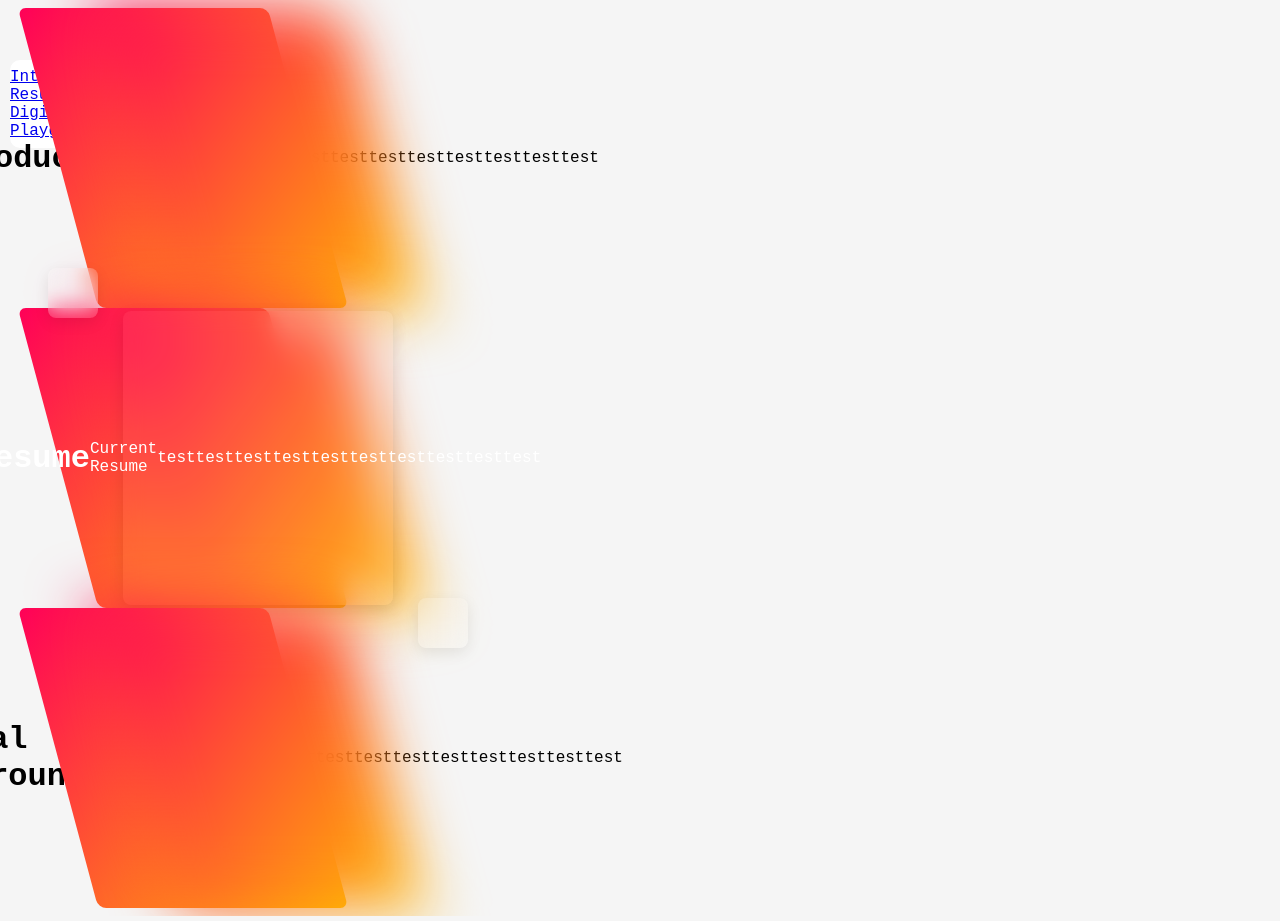
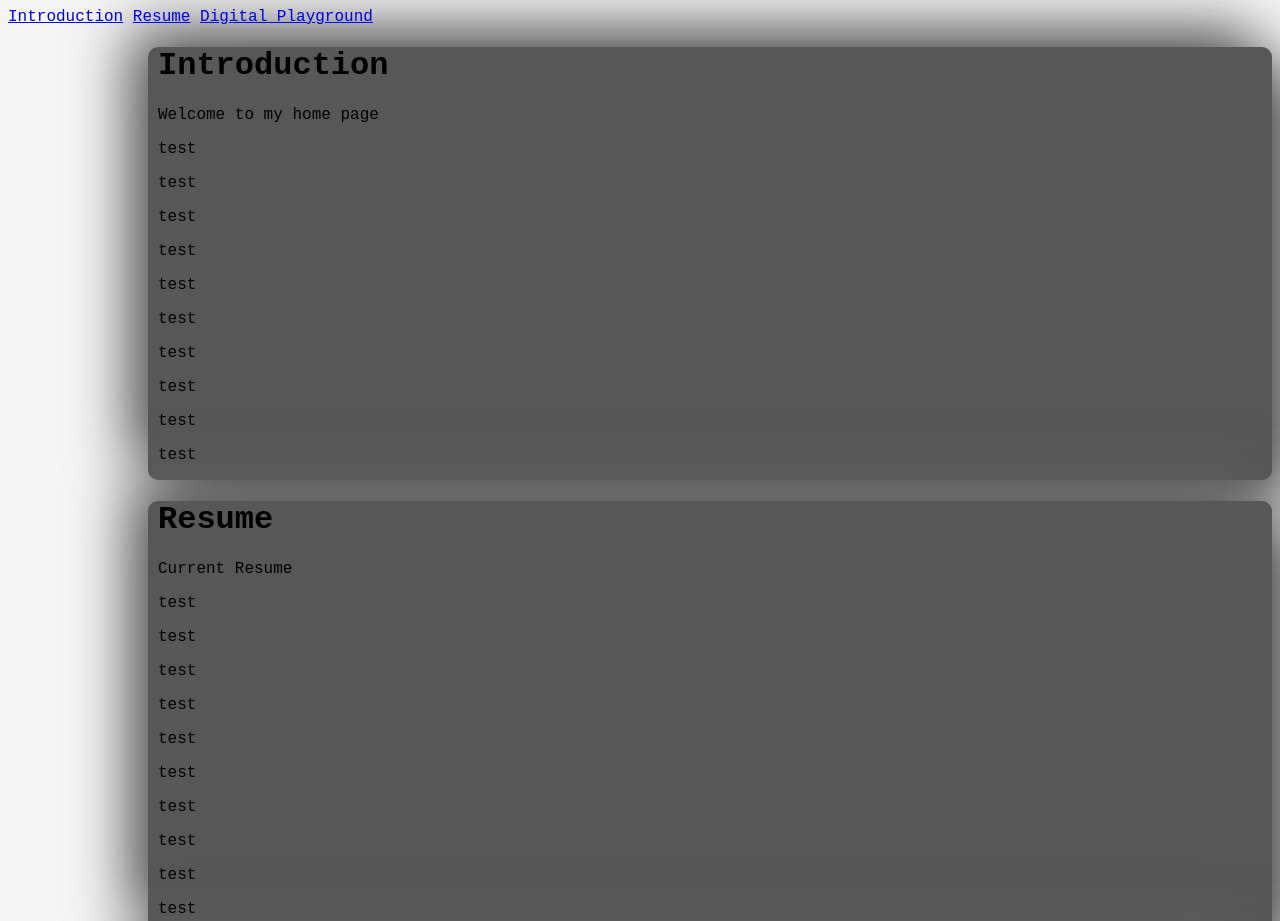
Before and after one commit to tm-akers/tm-akers.github.io, a plain HTML site: page index.html in a window 1280 px wide. Shown: the top 921 px of the page. Drawn offline with Linux system fonts and the light colour scheme.

Commit message:
general back-up

```diff
--- a/base-style.css
+++ b/base-style.css
@@ -3,7 +3,7 @@ body {
     font-family: 'Courier New', Courier, monospace;
 
 }
-.box2 {
+.box {
     border-radius: 10px;
     background: #575757;
     box-shadow:  20px 20px 60px #4a4a4a,
@@ -12,145 +12,3 @@ body {
     padding-bottom: 0.1px;
     margin-left: 140px;
 }
-
-.sidebar {
-    width: 130px;
-    position: fixed;
-    z-index: 1;
-    top: 60px;
-    left: 10px;
-    background: white;
-    overflow-x: hidden;
-    padding: 8px 0;
-    border-radius: 10px;
-}
-.box {
-    position: relative;
-    width: 500px;
-    height: 300px;
-    display: flex;
-    justify-content: center;
-    align-items: center;
-    transition: 0.5s;
-    z-index: 1;
-}
-
-.box::before {
-    content: ' ';
-    position: absolute;
-    top: 0;
-    left: 50px;
-    width: 50%;
-    height: 100%;
-    text-decoration: none;
-    background: #fff;
-    border-radius: 8px;
-    transform: skewX(15deg);
-    transition: 0.5s;
-}
-
-.box::after {
-    content: '';
-    position: absolute;
-    top: 0;
-    left: 50;
-    width: 50%;
-    height: 100%;
-    background: #fff;
-    border-radius: 8px;
-    transform: skewX(15deg);
-    transition: 0.5s;
-    filter: blur(30px);
-}
-
-.box:hover:before,
-.box:hover:after {
-    transform: skewX(0deg) scaleX(1.3);
-}
-
-.box:before,
-.box:after {
-    background: linear-gradient(315deg, #ffbc00, #ff0058)
-}
-
-.box span {
-    display: block;
-    position: absolute;
-    top: 0;
-    left: 0;
-    right: 0;
-    bottom: 0;
-    z-index: 5;
-    pointer-events: none;
-}
-
-.box span::before {
-    content: '';
-    position: absolute;
-    top: 0;
-    left: 0;
-    width: 0;
-    height: 0;
-    border-radius: 8px;
-    background: rgba(255, 255, 255, 0.1);
-    backdrop-filter: blur(10px);
-    opacity: 0;
-    transition: 0.1s;
-    animation: animate 2s ease-in-out infinite;
-    box-shadow: 0 5px 15px rgba(0,0,0,0.08)
-}
-
-.box span::before {
-    top: -40px;
-    left: 40px;
-    width: 50px;
-    height: 50px;
-    opacity: 1;
-}
-
-.box span::after {
-    content: '';
-    position: absolute;
-    bottom: 0;
-    right: 0;
-    width: 100%;
-    height: 100%;
-    border-radius: 8px;
-    background: rgba(255, 255, 255, 0.1);
-    backdrop-filter: blur(10px);
-    opacity: 0;
-    transition: 0.5s;
-    box-shadow: 0 5px 15px rgba(0,0,0,0.08);
-    animation-delay: -1s;
-}
-
-.box span:after {
-    bottom: -40px;
-    right: 40px;
-    width: 50px;
-    height: 50px;
-    opacity: 1;
-}
-
-.box .content {
-    position: relative;
-    width: 190px;
-    height: 254px;
-    padding: 20px 40px;
-    background: rgba(255, 255, 255, 0.05);
-    backdrop-filter: blur(10px);
-    box-shadow: 0 5px 15px rgba(0, 0, 0, 0.1);
-    border-radius: 8px;
-    z-index: 1;
-    transform: 0.5s;
-    color: #fff;
-    display: flex;
-    justify-content: center;
-    align-items: center;
-}
-
-.box .content h2 {
-    font-size: 20px;
-    color: #fff;
-    margin-bottom: 10px;
-}
--- /dev/null
+++ b/new-style.css
@@ -0,0 +1,179 @@
+body {
+    background-color: whitesmoke;
+}
+
+.terminal {
+    background-color: #011522;
+    border-radius: 8px;
+    margin-top: 10px;
+    margin-left: 140px;
+}
+.tools {
+    display: flex;
+    align-items: center;
+    padding: 9px;
+}
+
+.circle {
+    padding: 0 4px;
+}
+
+.box {
+    display: inline-block;
+    align-items: center;
+    width: 10px;
+    height: 10px;
+    padding: 1px;
+    border-radius: 50%;
+}
+
+.red {
+    background-color: #ff605c;
+}
+
+.yellow {
+    background-color: #ffbd44;
+}
+
+.green {
+    background-color: #00ca4e;
+}
+
+p{
+    padding-left: 10px;
+}
+
+.card {
+    cursor: pointer;
+    background: rgb(255, 255, 255);
+    border-radius: 5px;
+    border: 1px solid rgba(0, 0, 255, .2);
+    transition: all .2s;
+    box-shadow: 12px 12px 2px 1px rgba(0, 0, 255, .2);
+}
+
+.card:hover {
+    box-shadow: -12px 12px 2px -1px rgba(0, 0, 255, .2);
+}
+
+.container {
+    width: 230px;
+    height: 194px;
+}
+
+.terminal_toolbar {
+    display: flex;
+    height: 30px;
+    align-items: center;
+    padding: 0 8px;
+    box-sizing: border-box;
+    border-top-left-radius: 5px;
+    border-top-right-radius: 5px;
+    background: linear-gradient(#504b45 0%, #3c3b37 100%);
+}
+
+.butt {
+    display: flex;
+    align-items: center;
+}
+
+.btn {
+    display: flex;
+    justify-content: center;
+    align-items: center;
+    padding: 0;
+    margin-right: 5px;
+    font-size: 8px;
+    height: 12px;
+    width: 12px;
+    box-sizing: border-box;
+    border: none;
+    border-radius: 100%;
+    background: linear-gradient(#7d7871 0%, #595953 100%);
+    text-shadow: 0px 1px 0px rgba(255,255,255,0.2);
+    box-shadow: 0px 0px 1px 0px #41403A, 0px 1px 1px 0px #474642;
+}
+
+.btn-color {
+    background: #ee411a;
+}
+
+.btn:hover {
+    cursor: pointer;
+}
+
+.btn:focus {
+    outline: none;
+}
+
+.butt--exit {
+    background: linear-gradient(#f37458 0%, #de4c12 100%);
+}
+
+.user {
+    color: #d5d0ce;
+    margin-left: 6px;
+    font-size: 14px;
+    line-height: 15px;
+}
+
+.terminal_body {
+    background: rgba(56, 4, 40, 0.9);
+    height: calc(100% - 30px);
+    padding-top: 2px;
+    margin-top: -1px;
+    font-size: 12px;
+    border-bottom-left-radius: 5px;
+    border-bottom-right-radius: 5px;
+}
+
+.terminal_promt {
+    display: flex;
+}
+
+.terminal_promt span {
+    margin-left: 4px;
+}
+
+.terminal_user {
+    color: #7eda28;
+}
+
+.terminal_location {
+    color: #4878c0;
+}
+
+.terminal_bling {
+    color: #dddddd;
+}
+
+.terminal_cursor {
+    display: block;
+    height: 14px;
+    width: 5px;
+    margin-left: 10px;
+    animation: curbl 1200ms linear infinite;
+}
+
+  @keyframes curbl {
+
+    0% {
+      background: #ffffff;
+    }
+
+    49% {
+      background: #ffffff;
+    }
+
+    60% {
+      background: transparent;
+    }
+
+    99% {
+      background: transparent;
+    }
+
+    100% {
+      background: #ffffff;
+    }
+}
```
Also changed, not shown: experiment.html (added, +76 -0 lines).
